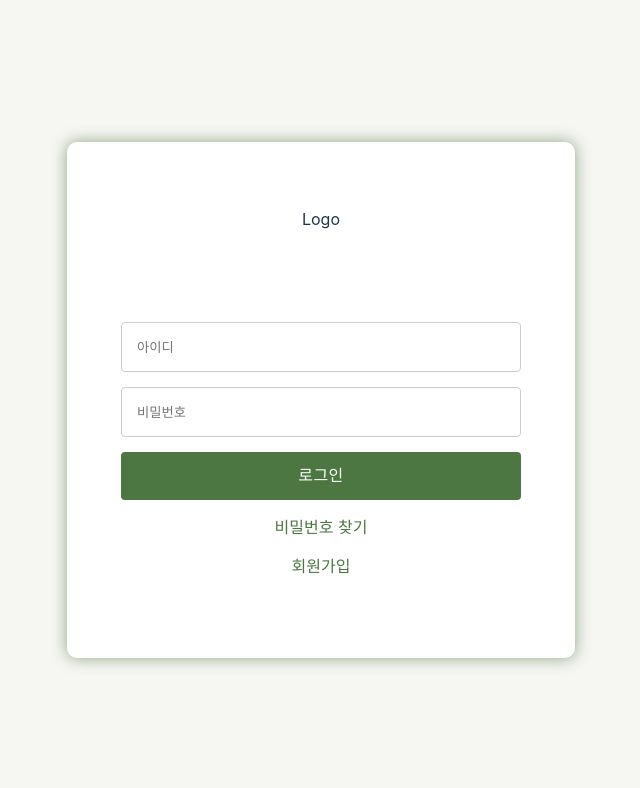
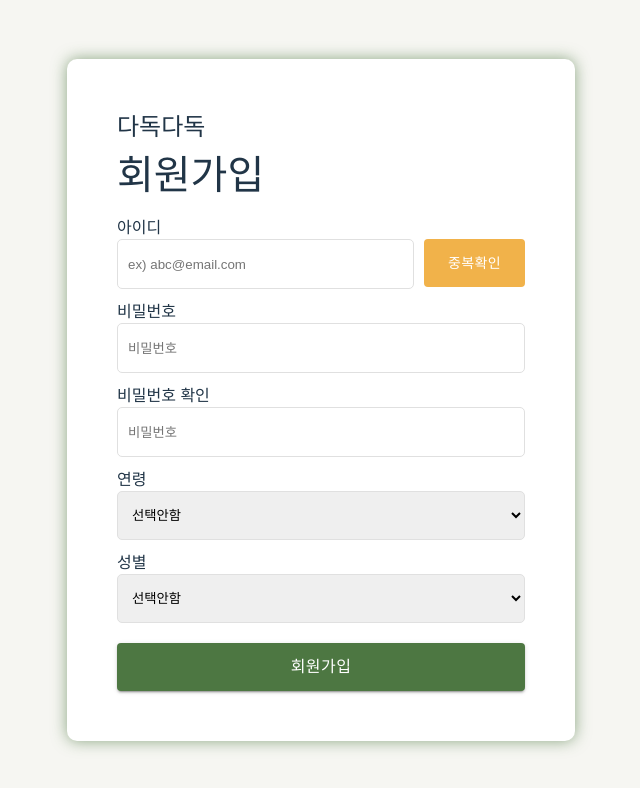
Before and after one commit to 96pages/DadokDadok-FE, a React (Vite) app: page /register in a window 1280 px wide. Shown: the top 788 px of the page, without its empty margins (319-959 px from the left). Built offline with nearby package versions, Linux system fonts and the light colour scheme.

Commit message:
회원가입 페이지

```diff
--- a/package.json
+++ b/package.json
@@ -17,6 +17,7 @@
     "@mui/material": "^5.16.6",
     "react": "^18.3.1",
     "react-dom": "^18.3.1",
+    "react-router-dom": "^6.26.1",
     "recoil": "^0.7.7"
   },
   "devDependencies": {
--- a/src/App.tsx
+++ b/src/App.tsx
@@ -1,12 +1,15 @@
+import { Route, Routes } from "react-router-dom";
 import "./App.css";
 import LoginPage from "./pages/LoginPage";
+import RegisterPage from "./pages/RegisterPage";
 // import MainPage from "./pages/MainPage";
 
 function App() {
   return (
-    <>
-      <LoginPage />
-    </>
+    <Routes>
+      <Route path="/" element={<LoginPage />} />
+      <Route path="/register" element={<RegisterPage />} />
+    </Routes>
   );
 }
 
--- a/src/main.tsx
+++ b/src/main.tsx
@@ -1,10 +1,13 @@
-import React from 'react'
-import ReactDOM from 'react-dom/client'
-import App from './App.tsx'
-import './index.css'
+import React from "react";
+import ReactDOM from "react-dom/client";
+import App from "./App.tsx";
+import "./index.css";
+import { BrowserRouter } from "react-router-dom";
 
-ReactDOM.createRoot(document.getElementById('root')!).render(
+ReactDOM.createRoot(document.getElementById("root")!).render(
   <React.StrictMode>
-    <App />
-  </React.StrictMode>,
-)
+    <BrowserRouter>
+      <App />
+    </BrowserRouter>
+  </React.StrictMode>
+);
--- /dev/null
+++ b/src/pages/RegisterPage.tsx
@@ -0,0 +1,117 @@
+import { css } from "@emotion/react";
+import { Button } from "@mui/material";
+import "../styles/Register.css";
+
+const container = css`
+  background-color: #f6f6f2;
+  height: 100vh;
+  display: flex;
+  justify-content: center;
+  align-items: center;
+`;
+
+const item_wrap = css`
+  margin-top: 10px;
+`;
+
+const input_wrap = css`
+  width: 100%;
+  display: flex;
+`;
+
+const inputstyle = css`
+  border: 1px solid #e0e0e0;
+  height: 28px;
+  padding: 10px;
+  border-radius: 5px;
+  flex: 4;
+`;
+
+const btn_yellow = css`
+  margin-left: 10px;
+  background-color: #f1b24a !important;
+  height: 48px;
+  flex: 1;
+`;
+
+const select_style = css`
+  border: 1px solid #e0e0e0;
+  padding: 15px 10px;
+  border-radius: 5px;
+  flex: 4;
+`;
+
+const register_btn = css`
+margin-top: 20px;
+  background-color: #4d7742 !important;
+  width: 408px;
+  height: 3rem;
+  font-size: 1rem !important;
+`;
+
+const RegisterPage = () => {
+  return (
+    <div css={container}>
+      <div className="register_card">
+        <div>
+          <span className="text_small">다독다독</span>
+          <br />
+          <span className="text_big">회원가입</span>
+        </div>
+        <div css={item_wrap}>
+          <span>아이디</span>
+          <div css={input_wrap}>
+            <input css={inputstyle} placeholder="ex) abc@email.com"></input>
+            <Button disableElevation css={btn_yellow} variant="contained">
+              중복확인
+            </Button>
+          </div>
+        </div>
+        <div css={item_wrap}>
+          <span>비밀번호</span>
+          <div css={input_wrap}>
+            <input css={inputstyle} placeholder="비밀번호"></input>
+          </div>
+        </div>
+        <div css={item_wrap}>
+          <span>비밀번호 확인</span>
+          <div css={input_wrap}>
+            <input css={inputstyle} placeholder="비밀번호"></input>
+          </div>
+        </div>
+        <div css={item_wrap}>
+          <span>연령</span>
+          <div css={input_wrap}>
+            <select css={select_style}>
+              <option>선택안함</option>
+              <option>10대</option>
+              <option>20대</option>
+              <option>30대</option>
+              <option>40대</option>
+              <option>50대</option>
+              <option>60대</option>
+              <option>70대</option>
+            </select>
+          </div>
+        </div>
+        <div css={item_wrap}>
+          <span>성별</span>
+          <div css={input_wrap}>
+            <select css={select_style}>
+              <option>선택안함</option>
+              <option>남자</option>
+              <option>여자</option>
+            </select>
+          </div>
+        </div>
+        <div>
+          <Button css={register_btn} variant="contained">
+            회원가입
+          </Button>
+        </div>
+      </div>
+    </div>
+  );
+};
+
+export default RegisterPage;
--- /dev/null
+++ b/src/styles/Register.css
@@ -0,0 +1,18 @@
+.register_card {
+  width: 408px;
+  background-color: #ffffff;
+  border-radius: 10px;
+  box-shadow: 0px 0px 15px #4d7742a2;
+  text-align: left;
+  align-content: center;
+  padding: 50px;
+  padding-bottom: 50px;
+}
+.text_small {
+  font-weight: 700;
+  font-size: 24px;
+}
+.text_big {
+  font-weight: 700;
+  font-size: 40px;
+}
```
Also changed, not shown: 1 other file (tests, documents, lock files or other folders).
